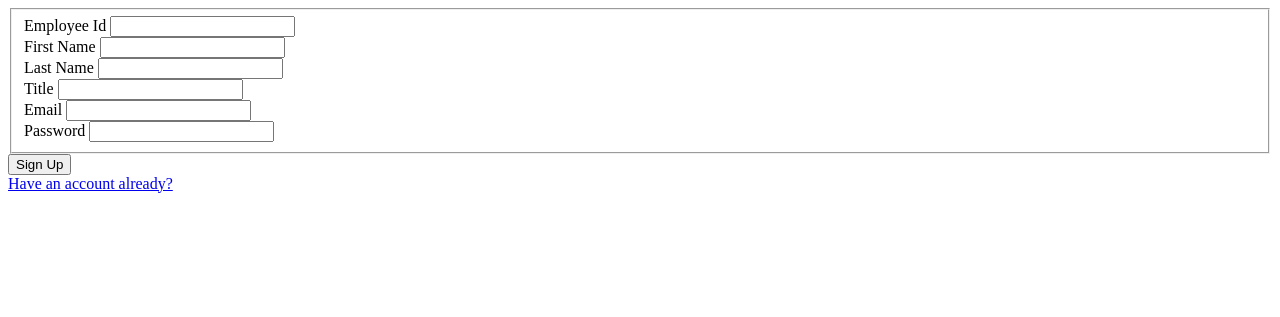
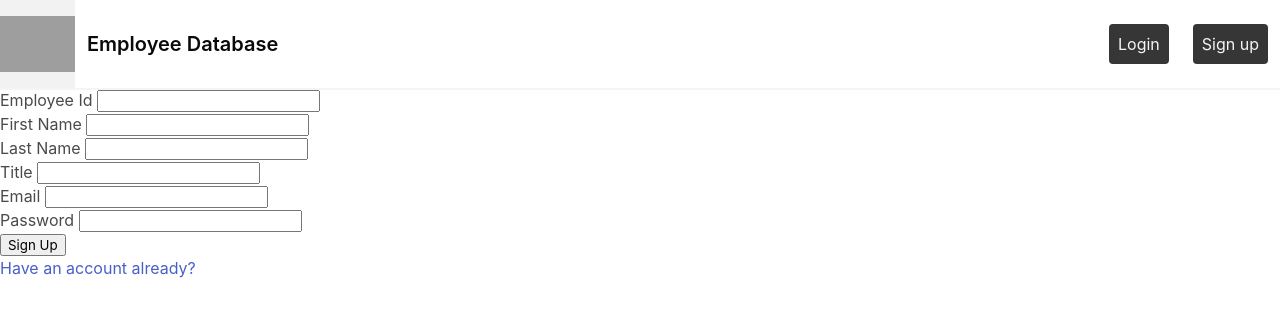
Before and after one commit to Saptarshi-Mohanty/work-flask-webapp, a Flask app: page /register in a window 1280 px wide. Shown: the top 317 px of the page. Run offline with Flask 3, Linux system fonts and the light colour scheme; grey boxes are pictures that could not be loaded.

Commit message:
styling added

```diff
--- a/flaskr/app.py
+++ b/flaskr/app.py
@@ -1,7 +1,7 @@
 from flask import Flask, render_template, flash, redirect, url_for
 from formmodels import RegistrationForm, LoginForm
 
-app = Flask(__name__)
+app = Flask(__name__, static_folder='C:\\Users\SaptarshiMohanty\webapp\src')
 
 app.config['SECRET_KEY'] = '3b301329dd4aec7ff92ca50e8e328f52'
 
--- /dev/null
+++ b/flaskr/templates/layout.html
@@ -0,0 +1,28 @@
+<!DOCTYPE html>
+<html lang="en">
+<head>
+    <meta charset="UTF-8">
+    <meta name="viewport" content="width=device-width, initial-scale=1.0">
+    <link rel="stylesheet" href="https://cdn.jsdelivr.net/npm/bulma@0.9.4/css/bulma.min.css">
+    <title>Document</title>
+</head>
+<body>
+    <nav class="navbar has-shadow is-white">
+        <div class="navbar-brand">
+            <a class="navbar-item py-0 px-0">
+                <img src="src/images/business-team-employees-user-icon-free-vector.jpg" alt="Logo" style="max-width: 75px; max-height: 75px;">
+            </a>
+        </div>
+        <div class="navbar-menu">
+            <div class="navbar-start">
+                <a href="{{url_for('home')}}" class="navbar-item has-text-weight-semibold is-size-5">Employee Database</a>
+            </div>
+            <div class="navbar-end">
+                <a href= "{{url_for('login')}}" class="navbar-item button mx-3 my-5 px-2 is-dark has-text-light">Login</a>
+                <a href= "{{url_for('register')}}" class="navbar-item button mx-3 my-5 px-2 is-dark has-text-light">Sign up</a>
+            </div>
+        </div>
+    </nav>
+    {%block content%}{%endblock%}
+</body>
+</html>
--- a/flaskr/templates/register.html
+++ b/flaskr/templates/register.html
@@ -1,11 +1,4 @@
-<!DOCTYPE html>
-<html lang="en">
-<head>
-    <meta charset="UTF-8">
-    <meta name="viewport" content="width=device-width, initial-scale=1.0">
-    <title>{{title}}</title>
-</head>
-<body>
+{% extends "layout.html" %}
     {%block content%}
         <div>
             <form action="" method="POST">
@@ -42,6 +35,4 @@
             </form>
         </div>
         <a href="{{url_for('login')}}">Have an account already?</a>
-        {%endblock%}
-</body>
-</html>
+    {%endblock%}
```
Also changed, not shown: flaskr/templates/index.html (+4 -12 lines), flaskr/templates/login.html (+2 -7 lines).
